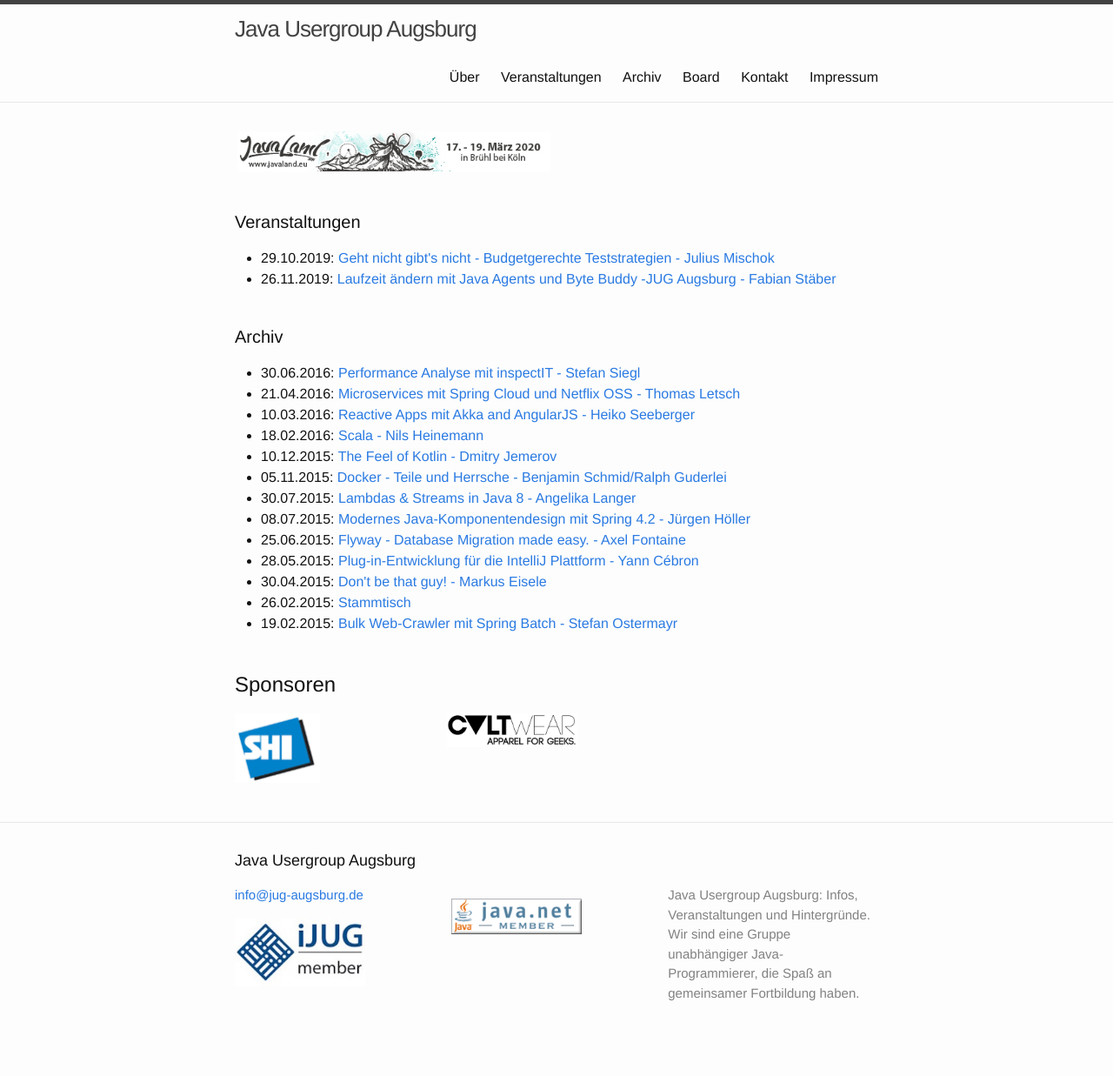
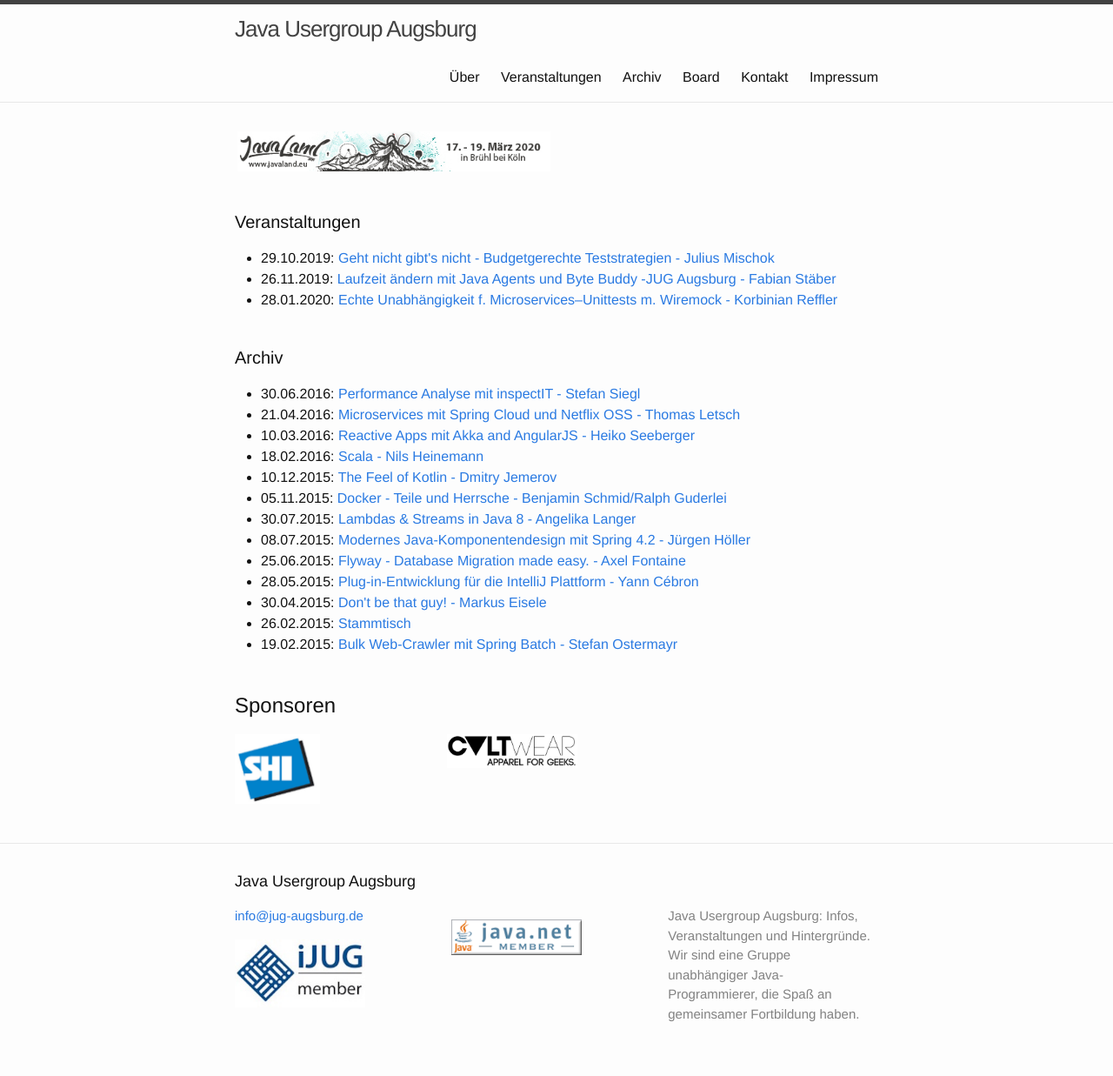
Before and after one commit to jugaugsburg/www.jug-augsburg.de, a Jekyll site: the page built from index.html, in a window 1280 px wide. Shown: the whole page at 87% size. Built offline with Jekyll 4.4.1, drawn with Linux system fonts in a browser that asks for light colours; before the commit the page ends 1213 px from its top, so only the background shows below that; some of the changed lines change nothing that is shown.

Commit message:
New Event

```diff
--- a/_data/events.yml
+++ b/_data/events.yml
@@ -28,3 +28,17 @@
     name: Mischok GmbH
     street: Leonhardsberg 3
     place: 86150 Augsburg
+-
+  name: Echte Unabhängigkeit f. Microservices–Unittests m. Wiremock
+  date:  28.01.2020
+  time: "18:00 "
+  description: >
+   Ohne die fast schon philosophische Debatte um eine Abgrenzung des Begriffs „Microservice“ befeuern zu wollen, gilt die Unabhängigkeit der einzelnen Komponenten eines Gesamtsystems zu den wenigen unstrittigen Kriterien. Durch die Kommunikation zwischen Services oder mit externen Schnittstellen ergibt sich für einen testgetriebenen Entwicklungsansatz fast zwangsläufig die Notwendigkeit, diese Kommunikationspartner im Rahmen von Unittests anzubinden.Im Vortrag wird anhand der Library „Wiremock“ gezeigt, wie ein einfaches Setup aussehen kann um einen per HTTP aufgerufenen Fremdservice soweit für Unittests zu mocken, dass eine unabhängige und testgetriebene Entwicklung des eigenen Services möglich ist. Hierfür wird in einem realen Setup Call für Call gegen das Fremdsystem ausgetauscht und auf die spezifischen Möglichkeiten wie Autorisierung, lesende Operationen, usw. eingegangen.
+  speaker:
+    name: Korbinian Reffler
+    bio: >
+      Korbinian Reffler ist Entwickler bei der Mischok GmbH in Augsburg. Sein Spezialgebiet ist die testgetriebene Entwicklung von Java-Backendsystemen mit Schwerpunkttechnologie Spring Boot. Hierbei sucht er ständig nach Lösungen, die eine höhere Testbarkeit der Software sicherstellen.Neben der Projektarbeit für Kunden wie Audi, Allianz und diverse mittelständische Unternehmen ist er immer wieder auch als Referent bei internen Fortbildungen und Kunden-Consultings tätig.
+  address:
+    name: Mischok GmbH
+    street: Leonhardsberg 3
+    place: 86150 Augsburg
```
